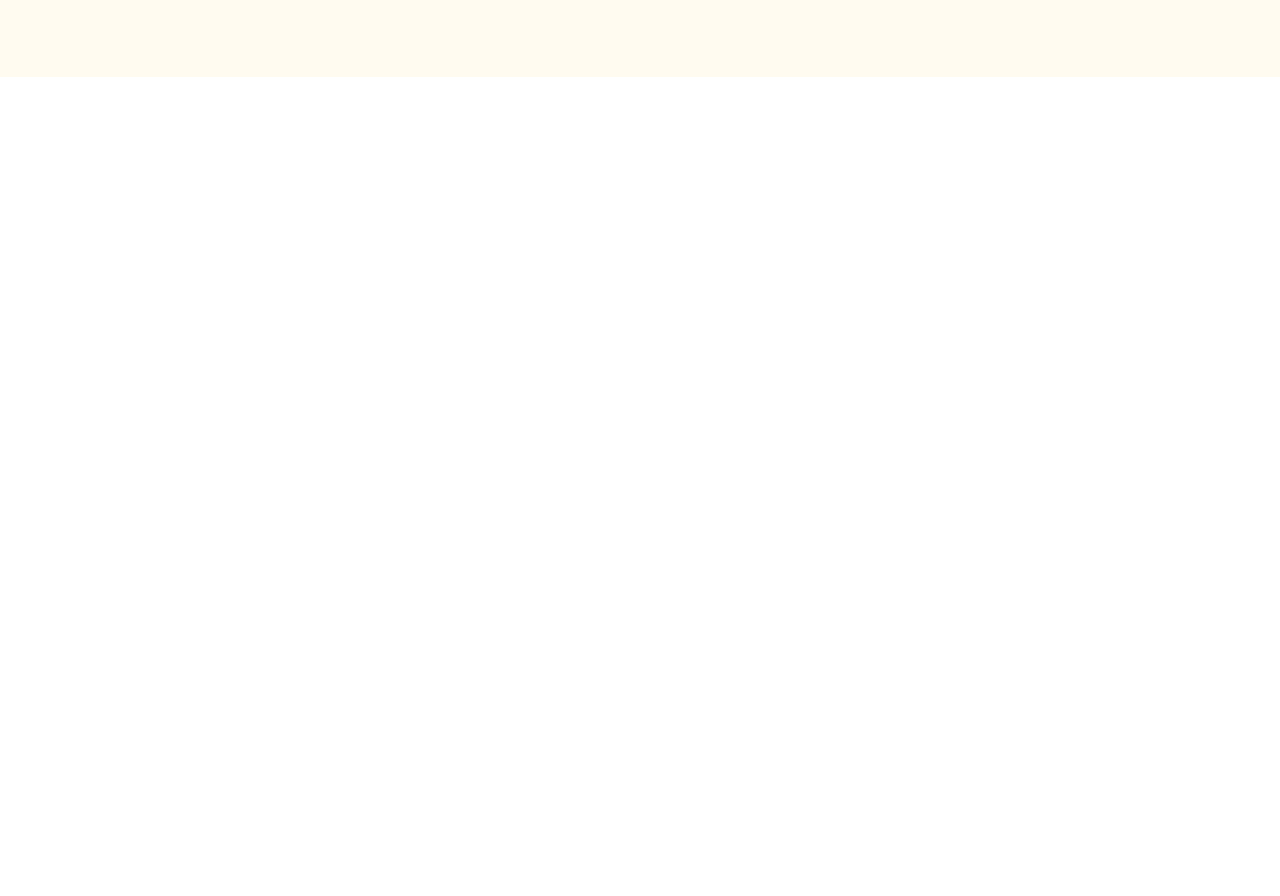
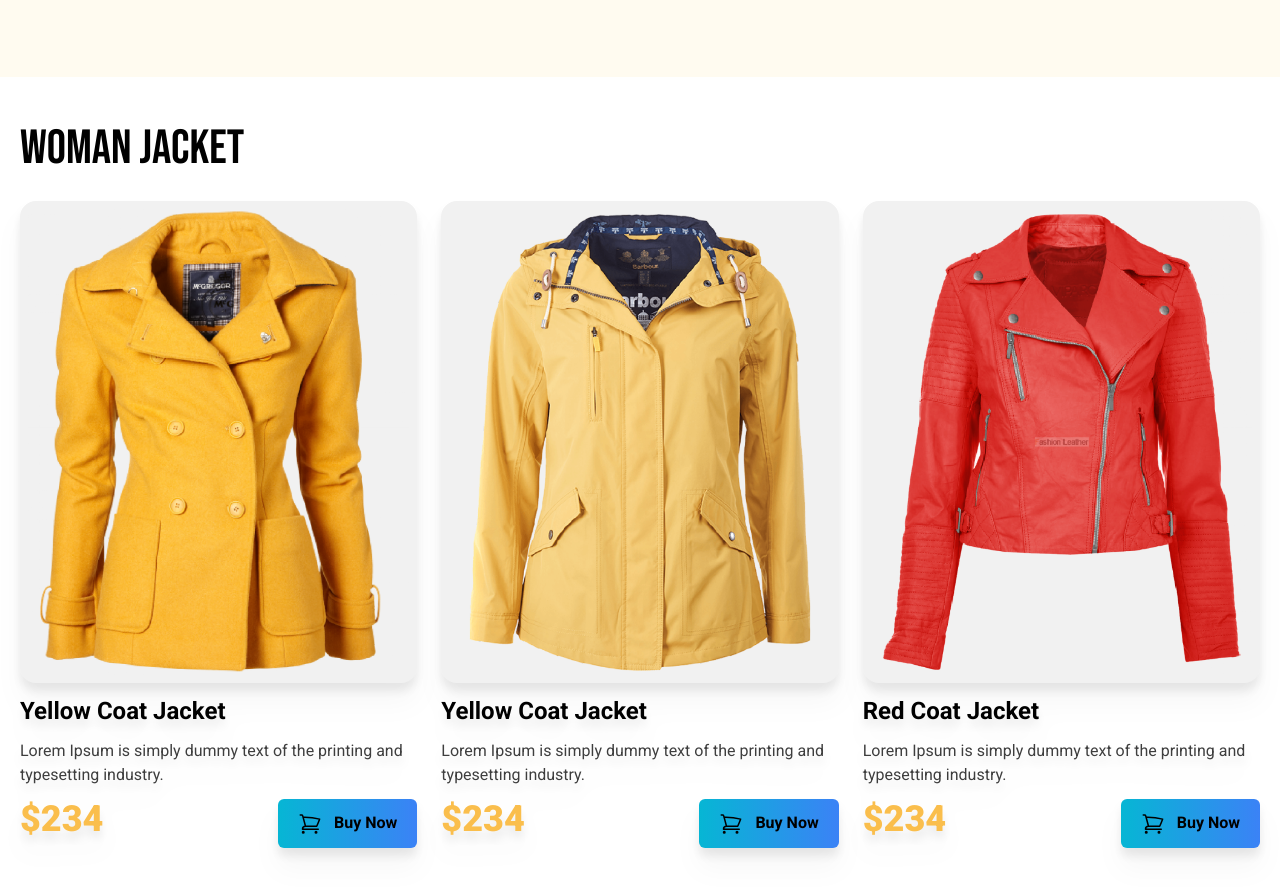
Before and after one commit to Shahab17/shop-tailwind, a plain HTML site: page index.html in a window 1280 px wide. Shown: the part 532-1428 px from the top of the page. Before the commit the page ends 800 px from the top, so only its background shows below. Drawn offline with nearby package versions, Linux system fonts and the light colour scheme.

Commit message:
woman jacket section finished

```diff
--- a/index.html
+++ b/index.html
@@ -5,16 +5,18 @@
     <meta name="viewport" content="width=device-width, initial-scale=1.0">
     <title> ShopMat</title>
     <script src="https://cdn.tailwindcss.com"></script>
-
+    <!-- google fonts: bebas neue and roboto -->
     <link rel="preconnect" href="https://fonts.googleapis.com">
     <link rel="preconnect" href="https://fonts.gstatic.com" crossorigin>
-    <link href="https://fonts.googleapis.com/css2?family=Bebas+Neue&display=swap" rel="stylesheet">
+    <link href="https://fonts.googleapis.com/css2?family=Bebas+Neue&family=Roboto:wght@400;500;700;900&display=swap" rel="stylesheet">
 
     <style>
         .font-bebas{
             font-family: 'Bebas Neue', sans-serif;
         }
-
+        .font-roboto{
+            font-family: 'Roboto', sans-serif;
+        }
     </style>
 
 
@@ -25,6 +27,7 @@
     <nav>
 
     </nav>
+
     <!-- banner section -->
     <div class="flex flex-col md:flex-row   justify-evenly items-center">
         <div class="space-y-3">
@@ -44,8 +47,68 @@
         </div>
     </div>
    </header>
-   <main>
+   <main class="max-w-7xl mx-auto">
+    <!-- woman jacket section -->
+    <section class="my-12 px-5 ">
+        <h2 class="text-5xl font-bebas  ">woman jacket</h2>
+<!-- jacket container -->
+        <div class=" grid grid-cols-1  md:grid-cols-2 lg:grid-cols-3 gap-6 font-roboto mt-7 ">
+            <!-- jacket 1 -->
+            <div class="space-y-3 drop-shadow-xl">
+               <div class="bg-[#F1F1F1] rounded-2xl p-2"> <img src="./images/jacket-1.png" alt=""></div>
+                <h4 class="text-2xl font-bold">Yellow Coat Jacket </h4>
+                <p class="text-[#3E3E3E] ">Lorem Ipsum is simply dummy text of the printing and typesetting industry.</p>
 
+               <div class="flex justify-between">
+                <h3 class="text-4xl font-black text-[#FABE4C]">$234</h3>
+
+
+                <button class="bg-gradient-to-r from-cyan-500 to-blue-500 px-5 py-3 rounded-md font-semibold    "> <svg xmlns="http://www.w3.org/2000/svg" fill="none" viewBox="0 0 24 24" stroke-width="1.5" stroke="currentColor" class="w-6 h-6 inline mr-2">
+                    <path stroke-linecap="round" stroke-linejoin="round" d="M2.25 3h1.386c.51 0 .955.343 1.087.835l.383 1.437M7.5 14.25a3 3 0 00-3 3h15.75m-12.75-3h11.218c1.121-2.3 2.1-4.684 2.924-7.138a60.114 60.114 0 00-16.536-1.84M7.5 14.25L5.106 5.272M6 20.25a.75.75 0 11-1.5 0 .75.75 0 011.5 0zm12.75 0a.75.75 0 11-1.5 0 .75.75 0 011.5 0z" />
+                  </svg>
+                   Buy Now</button>
+
+               </div>
+
+            </div>
+            <!-- jacket 2 -->
+            <div class="space-y-3 drop-shadow-xl ">
+               <div class="bg-[#F1F1F1] rounded-2xl p-2"> <img src="./images/jacket-2.png" alt=""></div>
+                <h4 class="text-2xl font-bold">Yellow Coat Jacket </h4>
+                <p class="text-[#3E3E3E] ">Lorem Ipsum is simply dummy text of the printing and typesetting industry.</p>
+
+               <div class="flex justify-between">
+                <h3 class="text-4xl font-black text-[#FABE4C]">$234</h3>
+
+
+                <button class="bg-gradient-to-r from-cyan-500 to-blue-500 px-5 py-3 rounded-md font-semibold    "> <svg xmlns="http://www.w3.org/2000/svg" fill="none" viewBox="0 0 24 24" stroke-width="1.5" stroke="currentColor" class="w-6 h-6 inline mr-2">
+                    <path stroke-linecap="round" stroke-linejoin="round" d="M2.25 3h1.386c.51 0 .955.343 1.087.835l.383 1.437M7.5 14.25a3 3 0 00-3 3h15.75m-12.75-3h11.218c1.121-2.3 2.1-4.684 2.924-7.138a60.114 60.114 0 00-16.536-1.84M7.5 14.25L5.106 5.272M6 20.25a.75.75 0 11-1.5 0 .75.75 0 011.5 0zm12.75 0a.75.75 0 11-1.5 0 .75.75 0 011.5 0z" />
+                  </svg>
+                   Buy Now</button>
+
+               </div>
+
+            </div>
+            <!-- jacket 3 -->
+            <div class="space-y-3 drop-shadow-xl">
+               <div class="bg-[#F1F1F1] rounded-2xl p-2"> <img src="./images/jacket-3.png" alt=""></div>
+                <h4 class="text-2xl font-bold">Red Coat Jacket </h4>
+                <p class="text-[#3E3E3E] ">Lorem Ipsum is simply dummy text of the printing and typesetting industry.</p>
+
+               <div class="flex justify-between">
+                <h3 class="text-4xl font-black text-[#FABE4C]">$234</h3>
+
+
+                <button class="bg-gradient-to-r from-cyan-500 to-blue-500 px-5 py-3 rounded-md font-semibold    "> <svg xmlns="http://www.w3.org/2000/svg" fill="none" viewBox="0 0 24 24" stroke-width="1.5" stroke="currentColor" class="w-6 h-6 inline mr-2">
+                    <path stroke-linecap="round" stroke-linejoin="round" d="M2.25 3h1.386c.51 0 .955.343 1.087.835l.383 1.437M7.5 14.25a3 3 0 00-3 3h15.75m-12.75-3h11.218c1.121-2.3 2.1-4.684 2.924-7.138a60.114 60.114 0 00-16.536-1.84M7.5 14.25L5.106 5.272M6 20.25a.75.75 0 11-1.5 0 .75.75 0 011.5 0zm12.75 0a.75.75 0 11-1.5 0 .75.75 0 011.5 0z" />
+                  </svg>
+                   Buy Now</button>
+
+               </div>
+
+            </div>
+        </div>
+    </section>
    </main>
    <footer>
 
```
